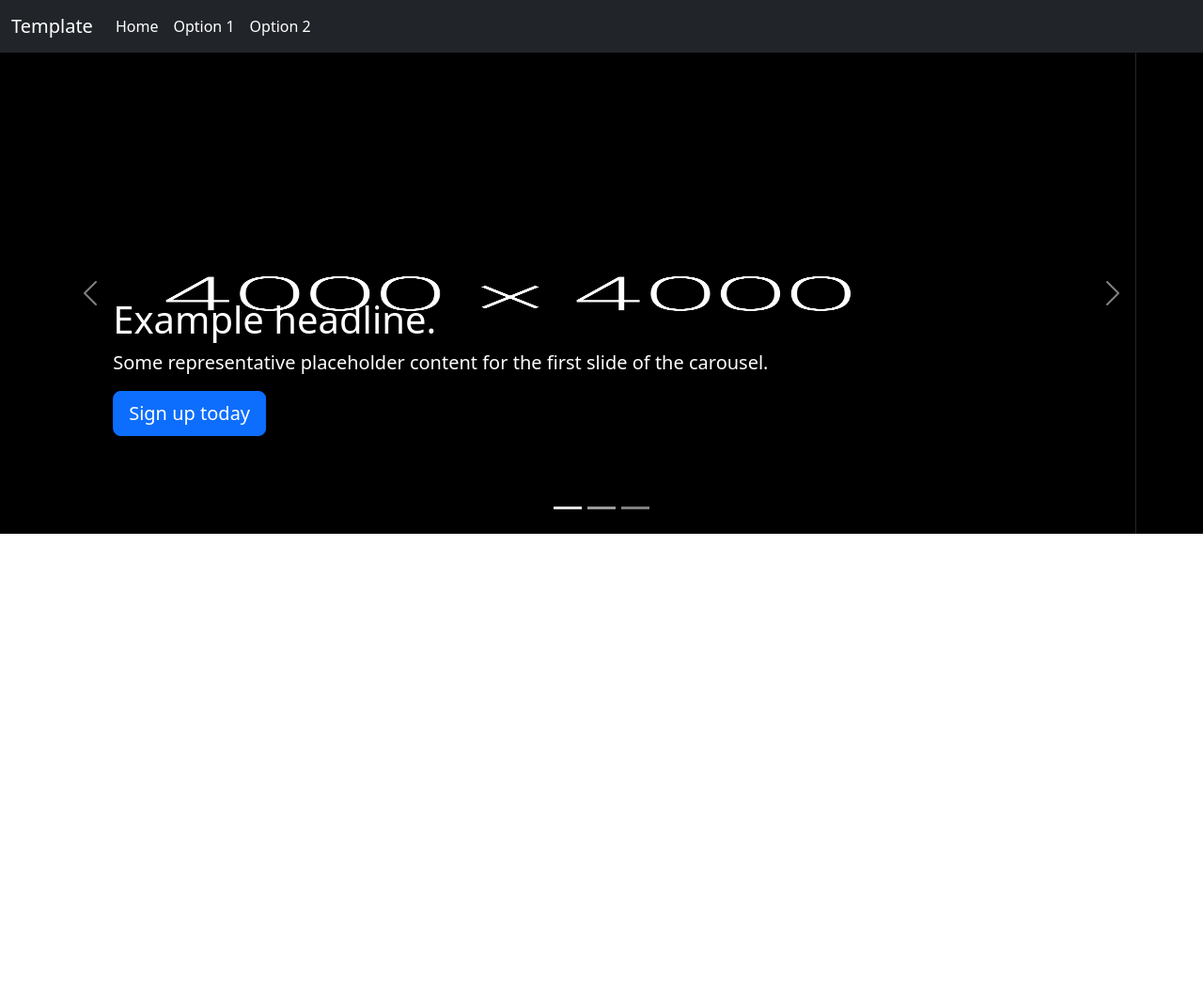
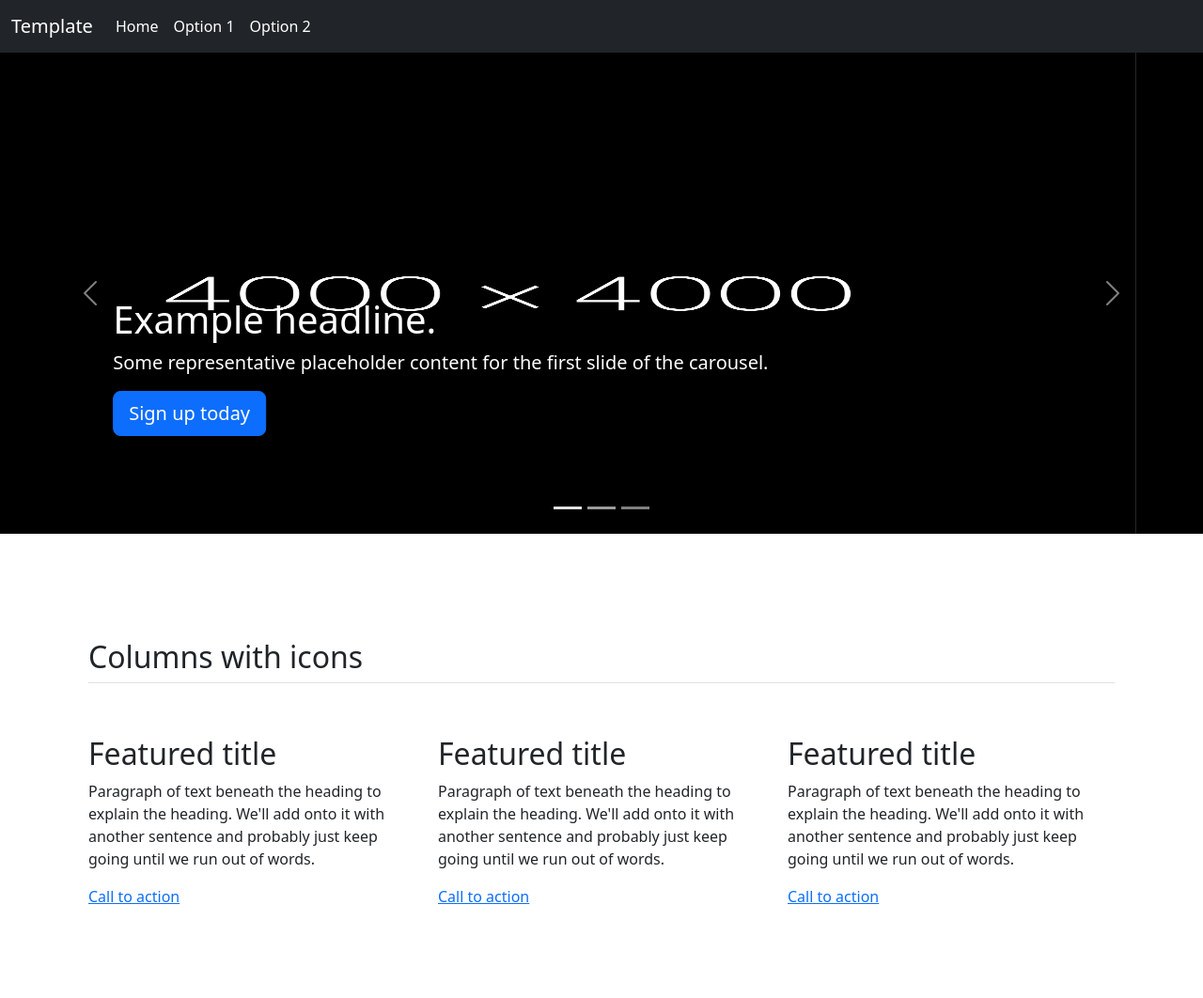
Before and after one commit to Adrianzctpa/HTMLTemplate, a plain HTML site: page index.html in a window 1280 px wide. Shown: the whole page at 94% size. Before the commit the page ends 800 px from the top, so only its background shows below. Drawn offline with Linux system fonts and the light colour scheme.

Commit message:
features

```diff
--- a/index.html
+++ b/index.html
@@ -34,7 +34,6 @@
         </div>
     </nav>
 
-    <main>
     <!-- CAROUSEL -->
     <div id="myCarousel" class="carousel slide" data-bs-ride="carousel">
       <div class="carousel-indicators">
@@ -86,7 +85,34 @@
         <span class="visually-hidden">Next</span>
       </button>
     </div>
-    </main>
+
+    <!-- FEATURES -->
+    <div class="container px-4 py-5" id="featured-3">
+      <h2 class="pb-2 border-bottom">Columns with icons</h2>
+      <div class="row g-4 py-5 row-cols-1 row-cols-lg-3">
+        <div class="feature col">
+          <h2>Featured title</h2>
+          <p>Paragraph of text beneath the heading to explain the heading. We'll add onto it with another sentence and probably just keep going until we run out of words.</p>
+          <a href="#" class="icon-link d-inline-flex align-items-center">
+            Call to action
+          </a>
+        </div>
+        <div class="feature col">
+          <h2>Featured title</h2>
+          <p>Paragraph of text beneath the heading to explain the heading. We'll add onto it with another sentence and probably just keep going until we run out of words.</p>
+          <a href="#" class="icon-link d-inline-flex align-items-center">
+            Call to action
+          </a>
+        </div>
+        <div class="feature col">
+          <h2>Featured title</h2>
+          <p>Paragraph of text beneath the heading to explain the heading. We'll add onto it with another sentence and probably just keep going until we run out of words.</p>
+          <a href="#" class="icon-link d-inline-flex align-items-center">
+            Call to action
+          </a>
+        </div>
+      </div>
+    </div>
 
 </body>
 </html>
```
Lines whose indentation alone changed are shown as unchanged.
